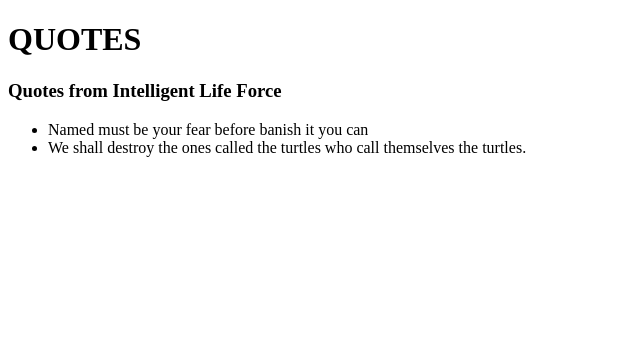
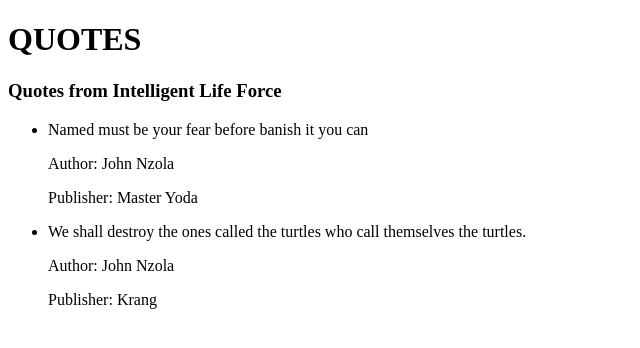
Before and after one commit to BarsilNzola/quotes-angular, an Angular app: page / in a window 1280 px wide. Shown: the top 348 px of the page, without its empty margins (0-640 px from the left). Built offline with nearby package versions, Linux system fonts and the light colour scheme.

Commit message:
created a card to display the quote details

```diff
--- a/src/app/quote-detail/quote-detail.component.html
+++ b/src/app/quote-detail/quote-detail.component.html
@@ -1 +1,6 @@
-<p>quote-detail works!</p>
+<div class="card">
+    <div class="card-body">
+      <p>Author: {{quote.author}}</p>
+      <p>Publisher: {{quote.publisher}}</p>
+    </div>
+</div>
--- a/src/app/quote-detail/quote-detail.component.ts
+++ b/src/app/quote-detail/quote-detail.component.ts
@@ -1,4 +1,5 @@
-import { Component, OnInit } from '@angular/core';
+import { Component, OnInit, Input } from '@angular/core';
+import { Quote } from '../quote';
 
 @Component({
   selector: 'app-quote-detail',
@@ -7,6 +8,8 @@
 })
 export class QuoteDetailComponent implements OnInit {
 
+  @Input() quote: Quote;
+
   constructor() { }
 
   ngOnInit(): void {
--- a/src/app/quote/quote.component.html
+++ b/src/app/quote/quote.component.html
@@ -9,6 +9,7 @@
         <ul>
           <li *ngFor='let quote of quotes'>
             {{quote.quote}}
+            <app-quote-detail [quote]='quote'></app-quote-detail>
           </li>
         </ul>
       </div>
```
